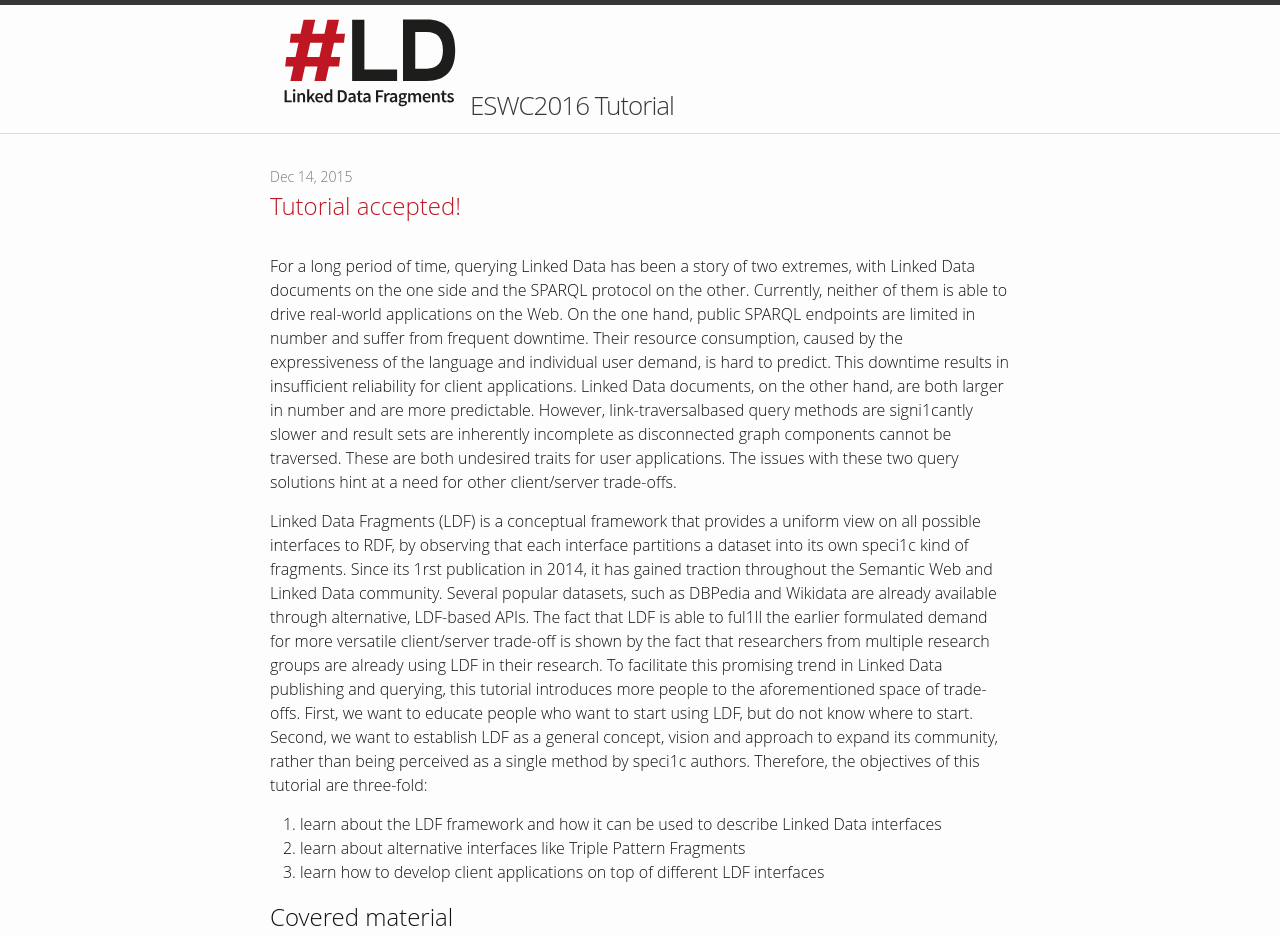
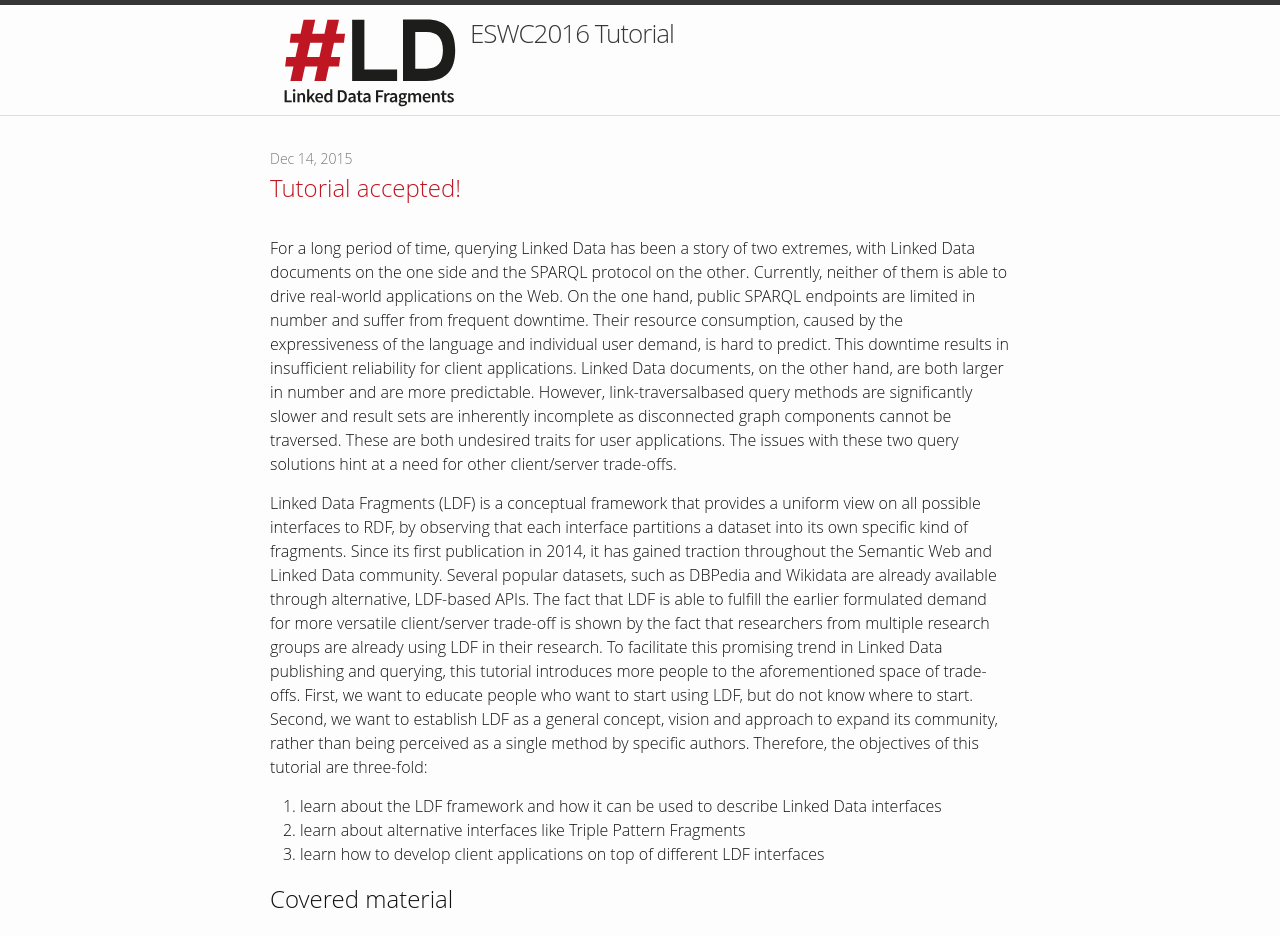
Before and after one commit to mielvds/eswc2016-ldf-tutorial, a Jekyll site: the page built from index.html, in a window 1280 px wide. Shown: the top 936 px of the page. Built offline with Jekyll 4.4.1, drawn with Linux system fonts in a browser that asks for light colours.

Commit message:
Corrected encoding

```diff
--- a/css/main.scss
+++ b/css/main.scss
@@ -57,6 +57,7 @@ $on-laptop:        800px;
   display: inline-block;
   width: 200px;
   height: 110px;
+  float: left;
   background-image: url('logo.svg');
   background-size: cover;
 }
--- a/index.html
+++ b/index.html
@@ -17,15 +17,15 @@ layout: default
   <p>
     For a long period of time, querying Linked Data has been a story of two extremes, with Linked Data documents on the one side and the SPARQL protocol on the other. Currently, neither of them is able to drive real-world applications on the Web. On the one
     hand, public SPARQL endpoints are limited in number and suffer from frequent downtime. Their resource consumption, caused by the expressiveness of the language and individual user demand, is hard to predict. This downtime results in insufficient reliability
-    for client applications. Linked Data documents, on the other hand, are both larger in number and are more predictable. However, link-traversalbased query methods are signi1cantly slower and result sets are inherently incomplete as disconnected graph
+    for client applications. Linked Data documents, on the other hand, are both larger in number and are more predictable. However, link-traversalbased query methods are significantly slower and result sets are inherently incomplete as disconnected graph
     components cannot be traversed. These are both undesired traits for user applications. The issues with these two query solutions hint at a need for other client/server trade-offs.
   </p>
   <p>
-    Linked Data Fragments (LDF) is a conceptual framework that provides a uniform view on all possible interfaces to RDF, by observing that each interface partitions a dataset into its own speci1c kind of fragments. Since its 1rst publication in 2014, it
-    has gained traction throughout the Semantic Web and Linked Data community. Several popular datasets, such as DBPedia and Wikidata are already available through alternative, LDF-based APIs. The fact that LDF is able to ful1ll the earlier formulated
+    Linked Data Fragments (LDF) is a conceptual framework that provides a uniform view on all possible interfaces to RDF, by observing that each interface partitions a dataset into its own specific kind of fragments. Since its first publication in 2014, it
+    has gained traction throughout the Semantic Web and Linked Data community. Several popular datasets, such as DBPedia and Wikidata are already available through alternative, LDF-based APIs. The fact that LDF is able to fulfill the earlier formulated
     demand for more versatile client/server trade-off is shown by the fact that researchers from multiple research groups are already using LDF in their research. To facilitate this promising trend in Linked Data publishing and querying, this tutorial
     introduces more people to the aforementioned space of trade-offs. First, we want to educate people who want to start using LDF, but do not know where to start. Second, we want to establish LDF as a general concept, vision and approach to expand its
-    community, rather than being perceived as a single method by speci1c authors. Therefore, the objectives of this tutorial are three-fold:
+    community, rather than being perceived as a single method by specific authors. Therefore, the objectives of this tutorial are three-fold:
   </p>
   <ol>
     <li>learn about the LDF framework and how it can be used to describe Linked Data interfaces</li>
```
